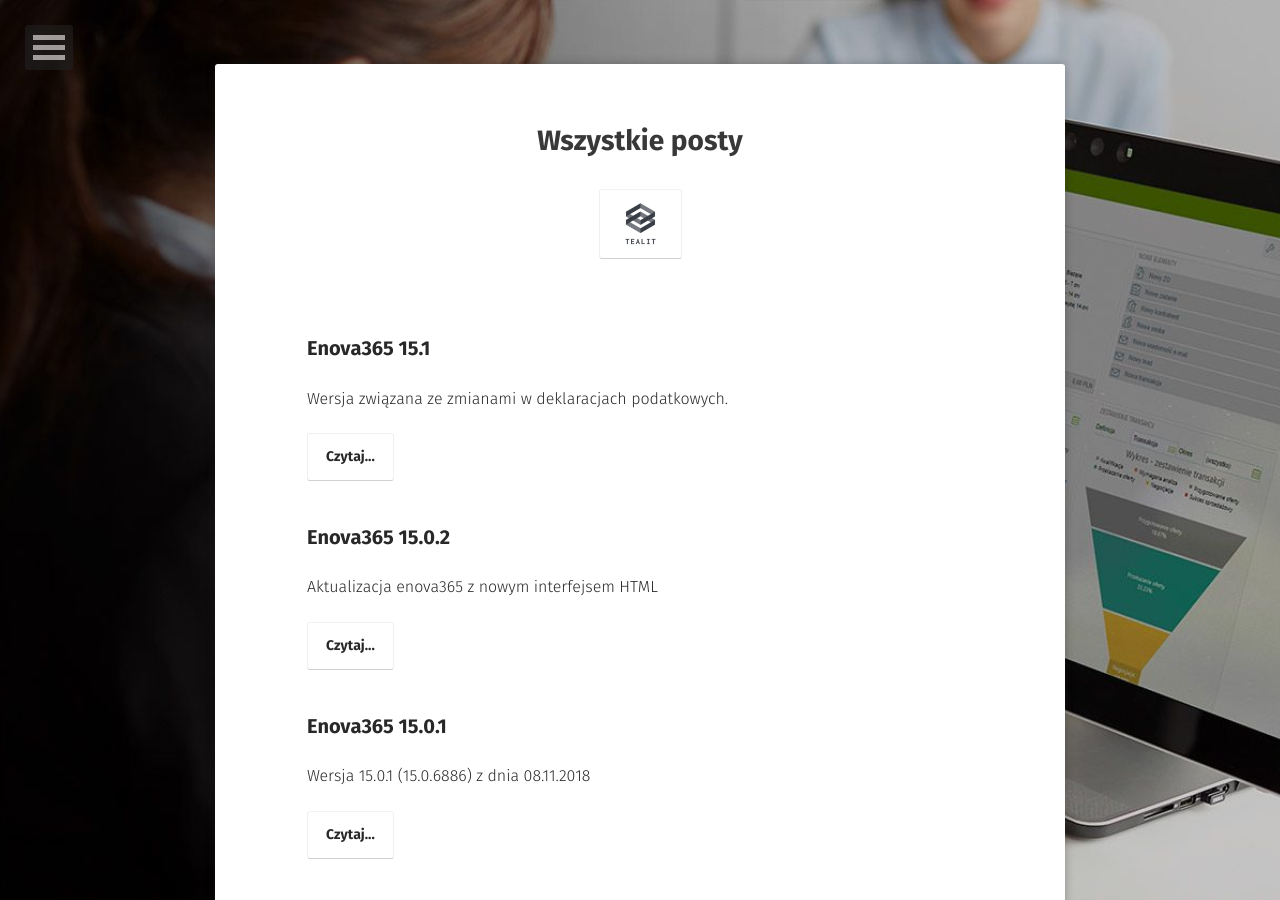
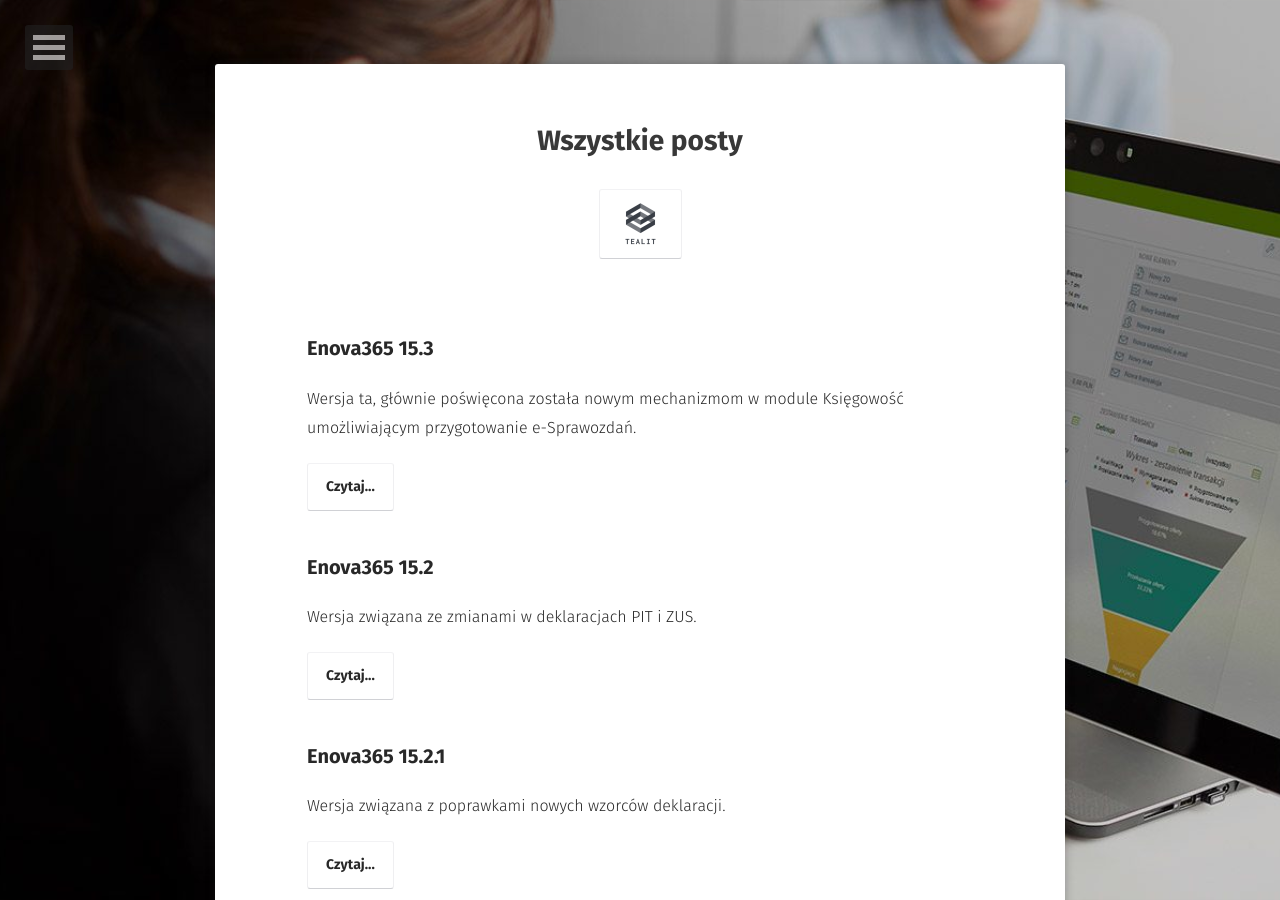
Before and after one commit to Avyse/avyse.github.io, a Jekyll site: the page built from posts/index.md, in a window 1280 px wide and 900 px high. Built offline with Jekyll 4.4.1, drawn with Linux system fonts in a browser that asks for light colours; some web fonts are replaced.

Commit message:
Posts about new ver.

```diff
--- /dev/null
+++ b/_posts/2019-02-28-enova365 15.2.1.md
@@ -0,0 +1,9 @@
+---
+layout: post
+title: Enova365 15.2.1
+excerpt: "Wersja związana z poprawkami nowych wzorców deklaracji."
+comments: false
+---
+<h1>Wersja związana z poprawkami nowych wzorców deklaracji</h1>
+Główne zmiany to poprawki błędów przy wydrukach poprzedniej wersji.
+Szczegóły dotyczące zmian w <a href="http://www.enova365.cloud/instalatory/archiwalne/enova365_15.2.6954_ulotka_klienta.htm" target="_blank">ulotce</a>
--- /dev/null
+++ b/_posts/2019-02-28-enova365 15.2.md
@@ -0,0 +1,9 @@
+---
+layout: post
+title: Enova365 15.2
+excerpt: "Wersja związana ze zmianami w deklaracjach PIT i ZUS."
+comments: false
+---
+<h1>Wersja związana ze zmianami w deklaracjach PIT i ZUS</h1>
+Dalsza część zmian związanych z nowymi prawami podatkowymi.
+Szczegóły dotyczące zmian w <a href="http://www.enova365.cloud/instalatory/archiwalne/enova365_15.2.6949_ulotka_klienta.htm" target="_blank">ulotce</a>
--- /dev/null
+++ b/_posts/2019-02-28-enova365 15.3.md
@@ -0,0 +1,19 @@
+---
+layout: post
+title: Enova365 15.3
+excerpt: "Wersja ta, głównie poświęcona została nowym mechanizmom w module Księgowość umożliwiającym przygotowanie e-Sprawozdań."
+comments: false
+---
+<h1>Wersja 15.3 (15.3.6983) z dnia 15.02.2019</h1>
+Wersja 15.3 (15.3.6983) z dnia 15.02.2019 - zawiera kolejną porcję funkcjonalności związaną ze zmianą przepisów w roku 2019. Wersja ta, głównie poświęcona została nowym mechanizmom w module Księgowość umożliwiającym przygotowanie e-Sprawozdań.
+
+Niebawem, bo już 8 marca 2019 zostanie opublikowana wersja 15.4, zawierające zmiany związane z elektroniczną dokumentacją pracowniczą. I zakończy cykl wydawniczy enova365 związany z przepisami na tą część roku.
+
+Kolejna porcja zmian związanych z prawem gospodarczym, to 1 lipiec 2019, kiedy zaczną wchodzić Pracownicze Plany Kapitałowe.
+## Dostosowanie enova365 do zmian przepisów
+<ol>
+<li>Nowe funkcjonalności w module Księgowość umożliwiające generowanie i podpisywanie e-Sprawozdań Finansowych.</li>
+<li>Nowe mechanizmy wspomagające ewidencjonowanie i procentowe rozliczenie kosztów użytkowania pojazdów.</li>
+<li>Dostosowanie mechanizmów deklaracji ZUS do zmian w najnowszej aktualizacji programu Płatnik</li>
+</ol>
+Szczegóły dotyczące zmian w <a href="http://www.enova365.cloud/instalatory/archiwalne/enova365_15.3.6983_ulotka_klienta.htm" target="_blank">ulotce</a>
```
Also changed, not shown: _posts/2019-02-28-enova365 15.1.md (+1 -1 lines).
